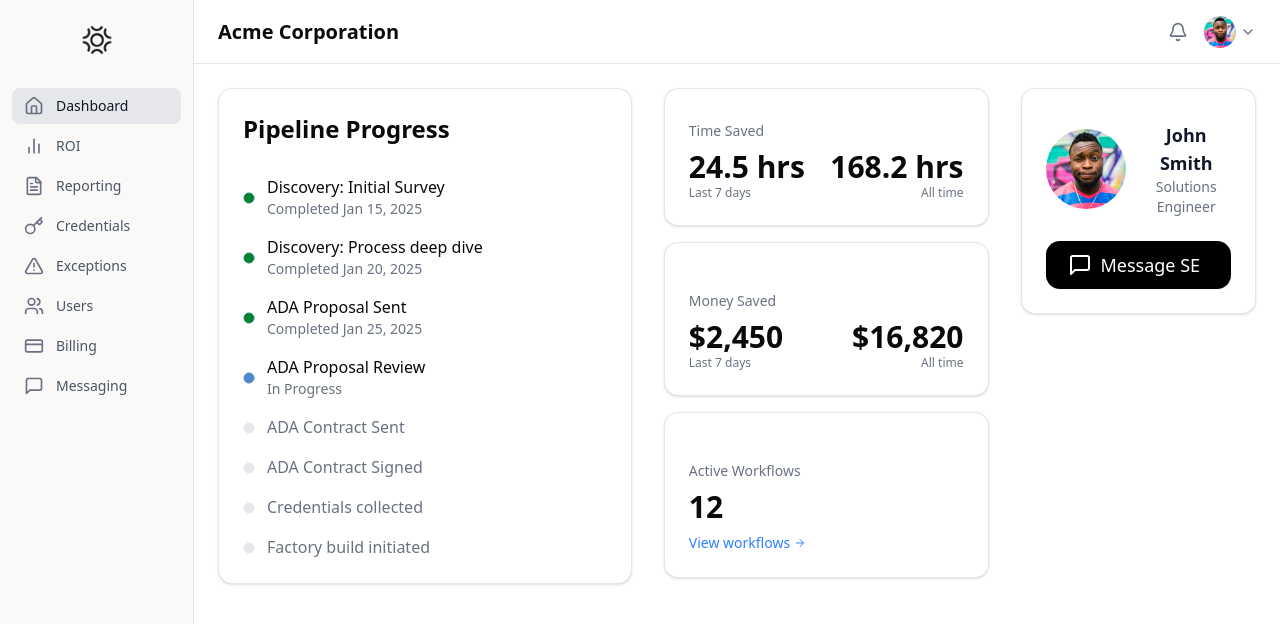
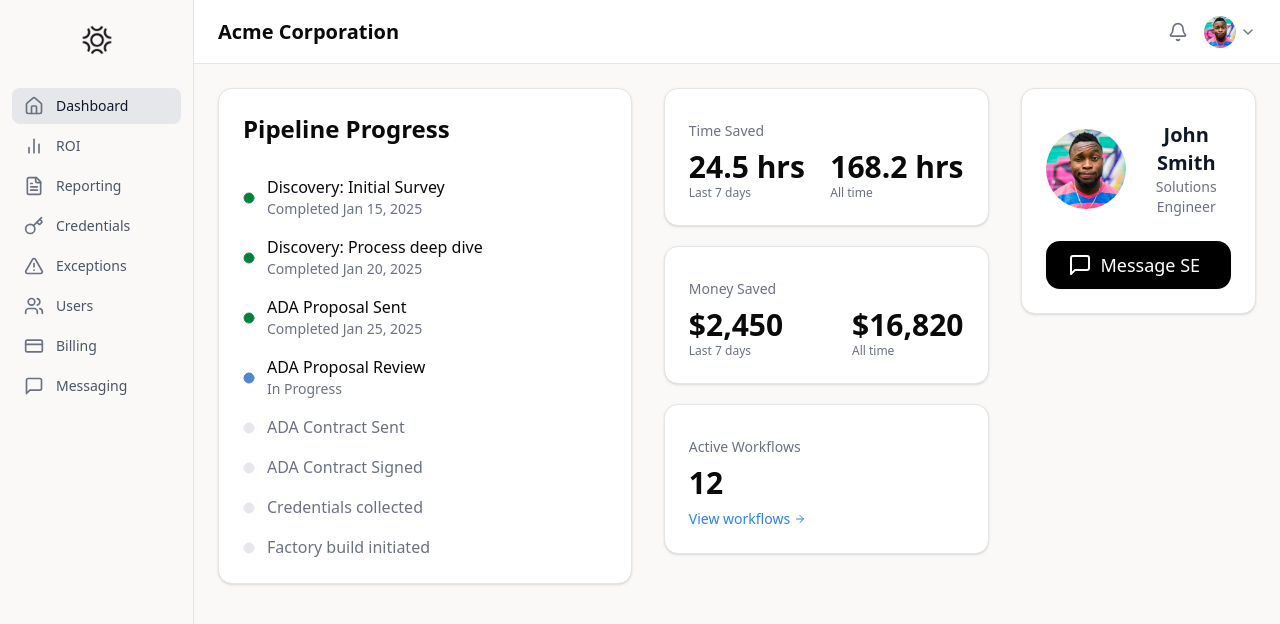
Before and after one commit to TR1R0G/nexus-dashboard, a Next.js app: page /client in a window 1280 px wide. Shown: the top 624 px of the page. Built offline with nearby package versions, Linux system fonts and the light colour scheme.

Commit message:
Minor Changes in UI

```diff
--- a/app/admin/layout.tsx
+++ b/app/admin/layout.tsx
@@ -1,5 +1,5 @@
 // app/admin/layout.tsx
-import AdminSidebar from "@/components/layout/admin/AdminSidebar";
+import AdminSidebar from "@/components/layout/admin/general/AdminSidebar";
 import type { ReactNode } from "react";
 
 export const dynamic = "force-dynamic"; // ensures fresh data for RSC children
--- a/app/client/layout.tsx
+++ b/app/client/layout.tsx
@@ -1,5 +1,5 @@
-import { ClientSidebar } from "@/components/layout/client/ClientSidebar";
-import { ClientTopBar } from "@/components/layout/client/ClientTopBar";
+import { ClientSidebar } from "@/components/layout/client/general/ClientSidebar";
+import { ClientTopBar } from "@/components/layout/client/general/ClientTopBar";
 import type React from "react";
 
 export default function DashboardLayout({
@@ -12,7 +12,9 @@ export default function DashboardLayout({
       <ClientSidebar />
       <div className="flex-1 flex flex-col overflow-hidden">
         <ClientTopBar />
-        <main className="flex-1 overflow-y-auto p-6 bg-white">{children}</main>
+        <main className="flex-1 overflow-y-auto p-6 bg-[#FAF9F8]">
+          {children}
+        </main>
       </div>
     </div>
   );
--- a/app/client/page.tsx
+++ b/app/client/page.tsx
@@ -84,7 +84,7 @@ export default function DashboardPage() {
       </Card>
 
       {/* Stats Cards */}
-      <div className="col-span-12 md:col-span-4 space-y-4">
+      <div className="col-span-12 md:col-span-4 space-y-5">
         {/* Time Saved */}
         <Card>
           <CardContent className="pt-2">
@@ -94,7 +94,7 @@ export default function DashboardPage() {
                 <p className="text-3xl font-bold">24.5 hrs</p>
                 <p className="text-xs text-gray-500">Last 7 days</p>
               </div>
-              <div className="text-right">
+              <div className="text-left">
                 <p className="text-3xl font-bold">168.2 hrs</p>
                 <p className="text-xs text-gray-500">All time</p>
               </div>
@@ -104,14 +104,14 @@ export default function DashboardPage() {
 
         {/* Money Saved */}
         <Card>
-          <CardContent className="pt-6">
+          <CardContent className="pt-2">
             <p className="text-sm text-gray-500">Money Saved</p>
             <div className="flex justify-between items-end mt-2">
               <div>
                 <p className="text-3xl font-bold">$2,450</p>
                 <p className="text-xs text-gray-500">Last 7 days</p>
               </div>
-              <div className="text-right">
+              <div className="text-left">
                 <p className="text-3xl font-bold">$16,820</p>
                 <p className="text-xs text-gray-500">All time</p>
               </div>
@@ -121,7 +121,7 @@ export default function DashboardPage() {
 
         {/* Active Workflows */}
         <Card>
-          <CardContent className="pt-6">
+          <CardContent className="pt-2">
             <p className="text-sm text-gray-500">Active Workflows</p>
             <p className="text-3xl font-bold mt-2">12</p>
             <Link
@@ -143,7 +143,7 @@ export default function DashboardPage() {
               <AvatarFallback>JS</AvatarFallback>
             </Avatar>
             <div className="flex flex-col items-start justify-center">
-              <h3 className="font-semibold text-lg text-gray-900">
+              <h3 className="font-semibold text-xl text-gray-900">
                 John Smith
               </h3>
               <p className="text-sm text-gray-500">Solutions Engineer</p>
--- a/components/layout/client/ClientTopBar.tsx
+++ b/components/layout/client/general/ClientTopBar.tsx
@@ -1,7 +1,7 @@
 "use client";
 
 import { Bell, ChevronDown } from "lucide-react";
-import { Avatar, AvatarFallback, AvatarImage } from "../../ui/avatar";
+import { Avatar, AvatarFallback, AvatarImage } from "../../../ui/avatar";
 
 export function ClientTopBar() {
   return (
```
Also changed, not shown: components/layout/admin/general/AdminSidebar.tsx (renamed from components/layout/admin/AdminSidebar.tsx), components/layout/client/general/ClientSidebar.tsx (renamed from components/layout/client/ClientSidebar.tsx).
